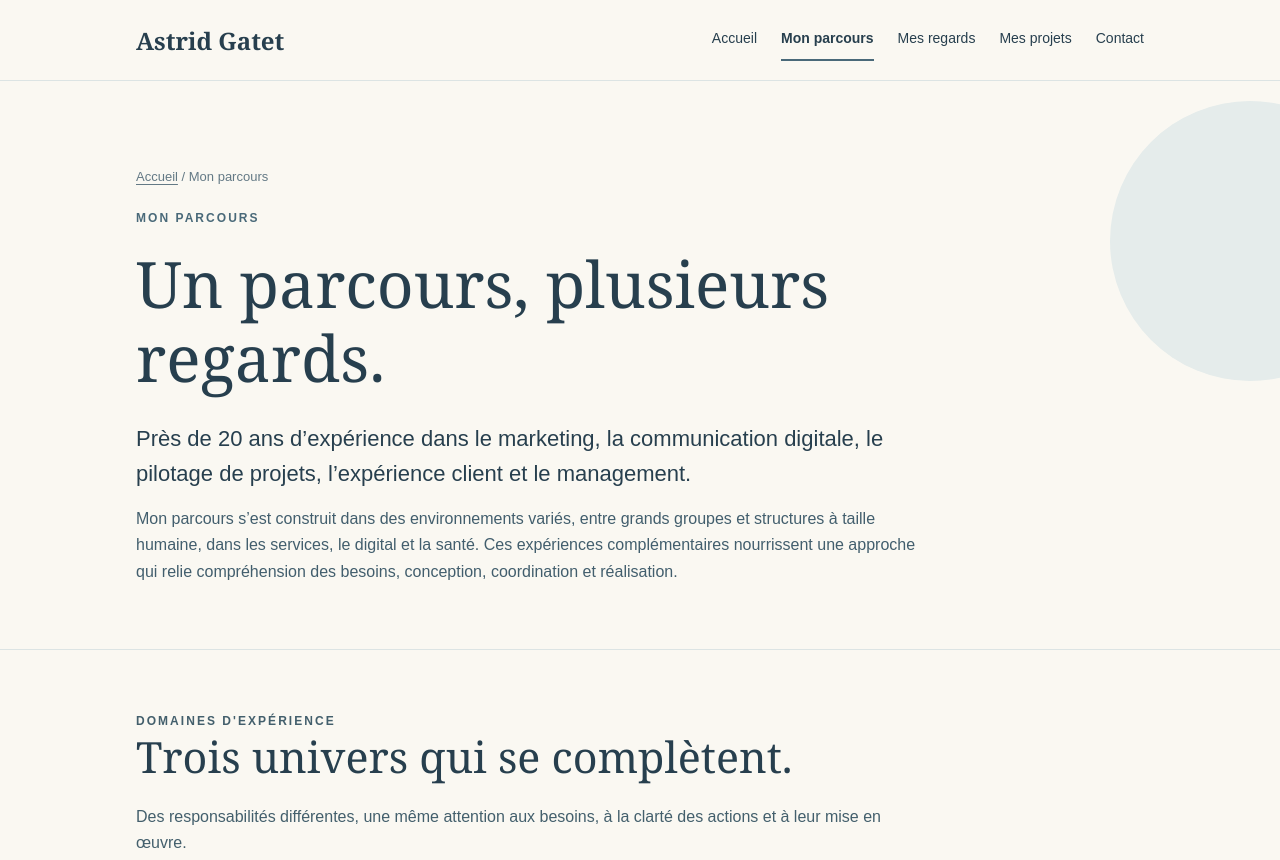
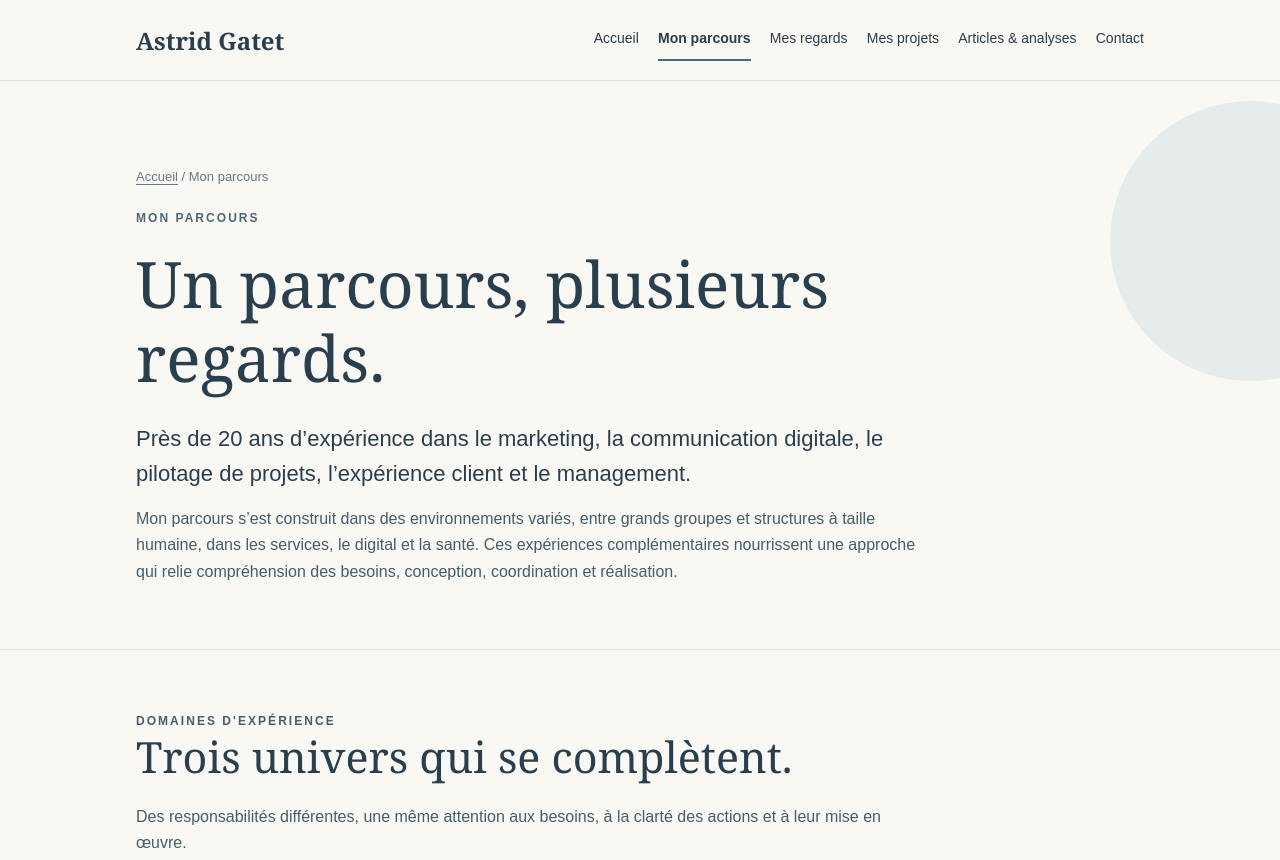
Before and after one commit to astridgatet/astridgatet.github.io, a plain HTML site: page mon-parcours.html in a window 1280 px wide. Shown: the top 860 px of the page. Drawn offline with Linux system fonts and the light colour scheme.

Commit message:
Ajouter Articles et analyses au menu : mon-parcours.html

```diff
--- a/mon-parcours.html
+++ b/mon-parcours.html
@@ -31,7 +31,7 @@
 @media(max-width:900px){.approach-grid{grid-template-columns:repeat(2,1fr)}.domain{grid-template-columns:110px minmax(0,1fr);gap:20px}}
 @media(max-width:760px){.hero{padding:42px 0 40px}.hero:after{width:190px;height:190px;right:-105px}.section{padding:42px 0}.section-head{margin-bottom:15px}.domain{grid-template-columns:1fr;gap:4px;padding:26px 0}.number{font-size:24px}.approach-grid{grid-template-columns:repeat(2,1fr);gap:10px}.approach{padding:17px 14px}.approach h3{font-size:22px}}
 @media(max-width:420px){.approach-grid{grid-template-columns:1fr}.hero h1{font-size:41px}}
-</style></head><body><header class="sitehead"><div class="wrap headinner"><a class="brand" href="index.html">Astrid Gatet</a><button class="menu" aria-controls="navigation" aria-expanded="false" type="button">Menu ☰</button><nav class="nav" id="navigation" aria-label="Navigation principale"><a href="index.html">Accueil</a><a href="mon-parcours.html" aria-current="page">Mon parcours</a><a href="mes-regards.html">Mes regards</a><a href="mes-projets.html">Mes projets</a><a href="index.html#contact">Contact</a></nav></div></header><main id="main">
+.nav{gap:clamp(12px,1.5vw,21px)}@media(max-width:760px){.nav,.nav.open{gap:4px 14px}}</style></head><body><header class="sitehead"><div class="wrap headinner"><a class="brand" href="index.html">Astrid Gatet</a><button class="menu" aria-controls="navigation" aria-expanded="false" type="button">Menu ☰</button><nav class="nav" id="navigation" aria-label="Navigation principale"><a href="index.html">Accueil</a><a href="mon-parcours.html" aria-current="page">Mon parcours</a><a href="mes-regards.html">Mes regards</a><a href="mes-projets.html">Mes projets</a><a href="articles.html">Articles &amp; analyses</a><a href="index.html#contact">Contact</a></nav></div></header><main id="main">
 <section class="hero"><div class="wrap"><p class="crumb"><a href="index.html">Accueil</a> / Mon parcours</p><p class="kicker">Mon parcours</p><h1>Un parcours, plusieurs regards.</h1><p class="lead">Près de 20 ans d’expérience dans le marketing, la communication digitale, le pilotage de projets, l’expérience client et le management.</p><p class="sublead">Mon parcours s’est construit dans des environnements variés, entre grands groupes et structures à taille humaine, dans les services, le digital et la santé. Ces expériences complémentaires nourrissent une approche qui relie compréhension des besoins, conception, coordination et réalisation.</p></div></section>
 <section class="section"><div class="wrap"><div class="section-head"><p class="kicker">Domaines d'expérience</p><h2>Trois univers qui se complètent.</h2><p>Des responsabilités différentes, une même attention aux besoins, à la clarté des actions et à leur mise en œuvre.</p></div>
 <article class="domain" id="marketing-digital"><div class="number" aria-hidden="true">01</div><div class="domain-body"><h3>Marketing, communication &amp; digital</h3><p>De la réflexion marketing à la conception de dispositifs web, mes missions ont associé analyse des besoins, contenus, communication et coordination de projets digitaux.</p><ul><li>Conception et pilotage de sites web et de dispositifs digitaux.</li><li>Stratégie éditoriale, rédaction, organisation et coordination de contenus.</li><li>Communication digitale, actions marketing et projets CRM.</li><li>Référencement naturel (SEO), expérience utilisateur et amélioration des parcours web.</li><li>Collaboration avec rédacteurs, graphistes, développeurs, métiers et prestataires.</li></ul><p class="takeaway">Ces expériences ont renforcé mon intérêt pour la conception, la clarté des messages et la structuration de l’information.</p><p class="context">À découvrir : <a href="marketing-digital.html">mon regard sur le marketing et le digital</a>, ainsi qu’une <a href="projet-webmarketing.html">étude de cas de stratégie webmarketing B2B</a>.</p></div></article>
```
